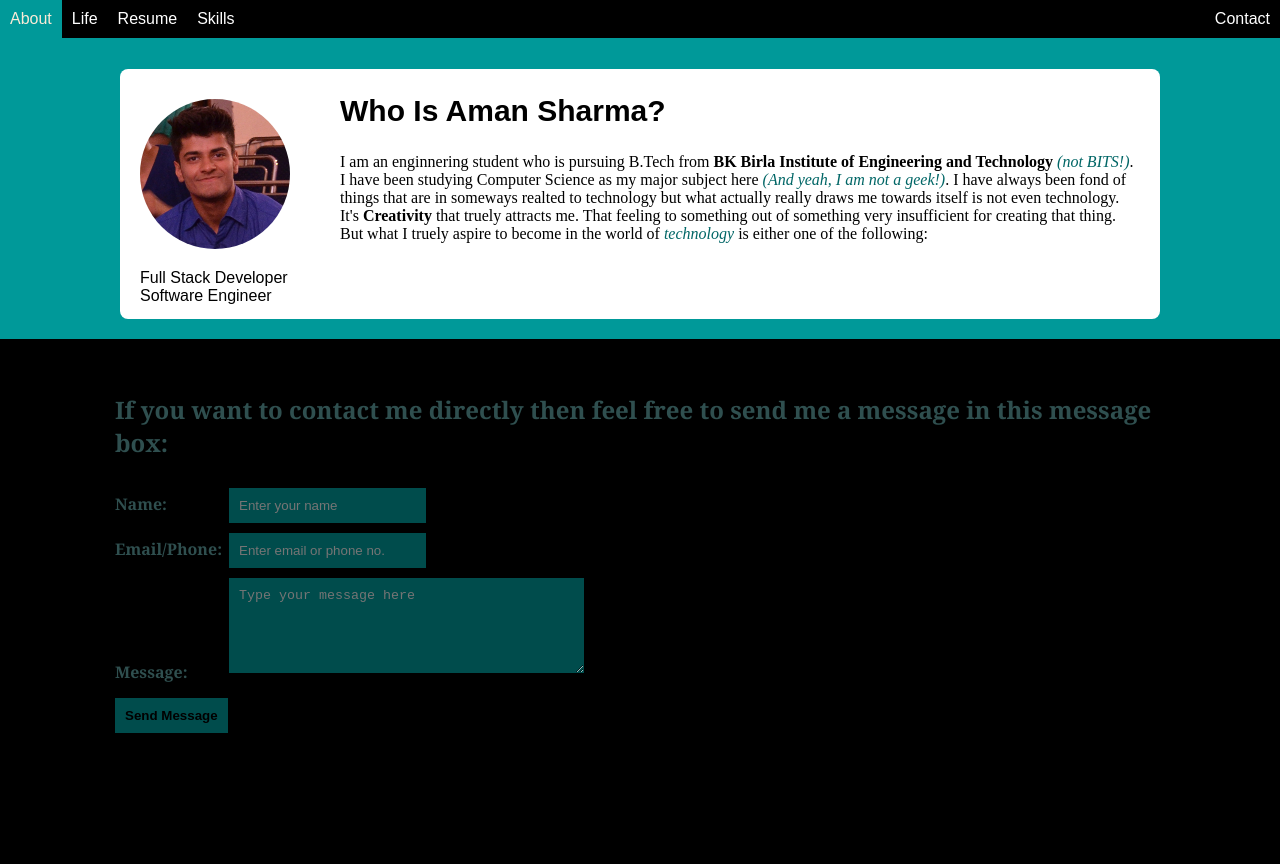
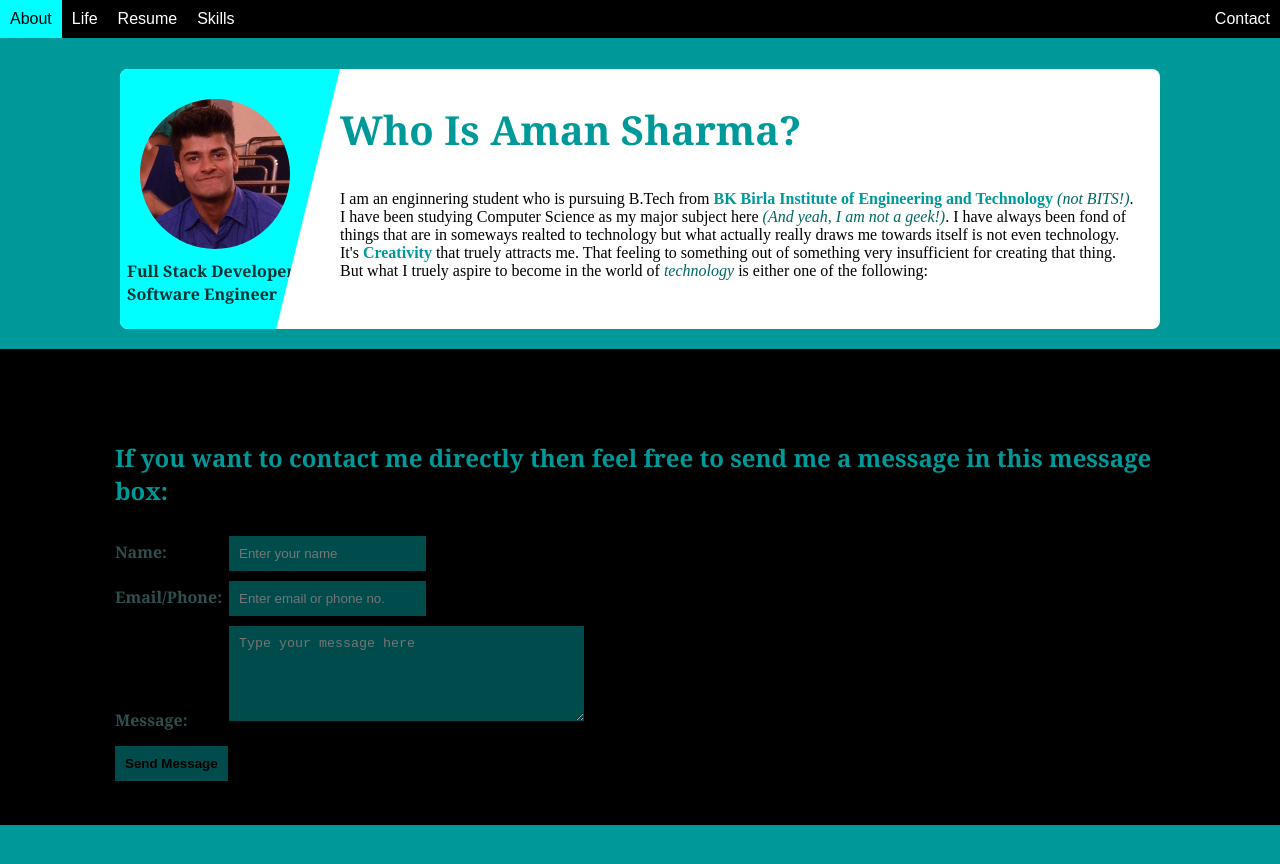
Before and after one commit to amansharma007/aman-sharma-website, a plain HTML site: page index.html in a window 1280 px wide. After the commit the page ends 825 px from the top, so only its background shows below. Drawn offline with Linux system fonts and the light colour scheme.

Commit message:
More css added to the home page but still there is a bug in the polygon that is created

```diff
--- a/css/home_page.css
+++ b/css/home_page.css
@@ -25,6 +25,7 @@ ul#navbar li {
     float : left;
 }
 
+
 ul#navbar li a{
     display: block;
     padding : 10px 10px;
@@ -38,7 +39,8 @@ ul#navbar li:nth-child(5){
 
 
 ul#navbar li a:hover{
-    background-color: #009999;
+    background-color: aqua;
+    color: black;
 }
 
 ul#navbar a:hover{
@@ -53,24 +55,32 @@ ul#navbar a:active{
 /*Image Settings And Self Information Settings */
 
 div.self-info{
-    height : 250px;
+    height : auto;
     border-radius: 8px;
     margin : 0 auto;
     background-color: white;
 }
 
 div.self-info ul{
-    padding: 0 0 0 0;
+    padding: 0 20px 0 0;
+    margin : 7px 0 0 -13px;
     list-style-type: none;
 }
 
 div.self-info ul li{
-    font-family : sans-serif;
+    font-family : Georgia,sans-serif;
+    line-height: 23px;
+    font-weight: bold;
+    color: #033;
 }
 
 div.profile-image{
     width : 180px;
-    height: 150px;
+    height: 200px;
+    background-color: aqua;
+    border-top-left-radius: 8px;
+    border-bottom-left-radius: 8px;
+    clip-path : polygon(0% 0%, 100% 0%, 71% 100%, 0% 100%);
     padding: 30px 20px;
     display: inline-block;
 }
@@ -136,16 +146,21 @@ div.contact-me{
 div.contact-me-background{
     background-color : black;
     margin: 20px 0 0 0 ;
-    padding : 0 0 15% 0;
+    width: 100%;
+    padding : 3% 0;
 }
 
 
 h2{
-    font-family: Aerial, sans-serif;
-    font-size: 30px;
+    font-family: Georgia, sans-serif;
+    font-size: 2.5em;
+    color : #009999;
     font-weight: 100;
 }
 
+strong{
+    color: #009999;
+}
 
 em{
     color: #006666;
```
